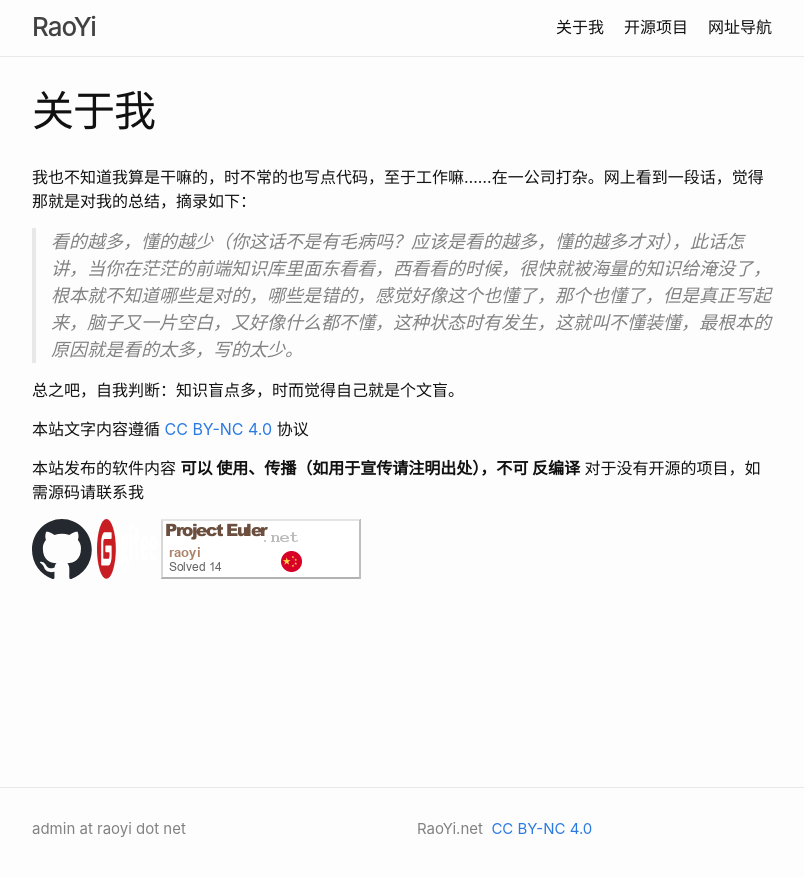
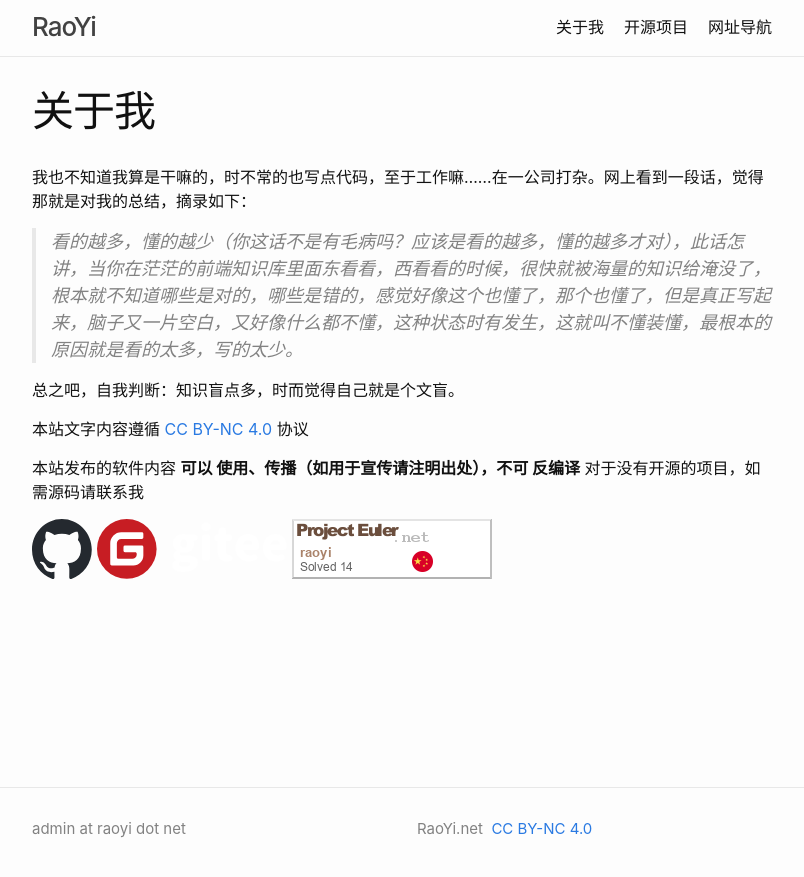
Before and after one commit to raoyi/raoyi.github.io, a Jekyll site: the page built from about.md, in a window 1280 px wide. Shown: the top 877 px of the page, without its empty margins (238-1042 px from the left). Built offline with Jekyll 4.4.1, drawn with Linux system fonts in a browser that asks for light colours.

Commit message:
Update about.md

```diff
--- a/about.md
+++ b/about.md
@@ -14,4 +14,4 @@ permalink: /about/
 
 本站发布的软件内容 <b>可以 使用、传播（如用于宣传请注明出处），不可 反编译</b> 对于没有开源的项目，如需源码请联系我
 
-<a href="https://github.com/raoyi" target="_blank"><img src="../img/github-logo.svg" alt="GitHub" width="60" height="60"></a> <a href="https://gitee.com/raoyi" target="_blank"><img src="../img/gitee-logo.svg" alt="Gitee" width="60" height="60"></a> <a href="https://projecteuler.net" target="_blank"><img src="../img/pe.png" alt="ProjectEuler"></a>
+<a href="https://github.com/raoyi" target="_blank"><img src="../img/github-logo.svg" alt="GitHub" width="60" height="60"></a> <a href="https://gitee.com/raoyi" target="_blank"><img src="../img/gitee-logo.svg" alt="Gitee" height="60"></a> <a href="https://projecteuler.net" target="_blank"><img src="../img/pe.png" alt="ProjectEuler"></a>
```
